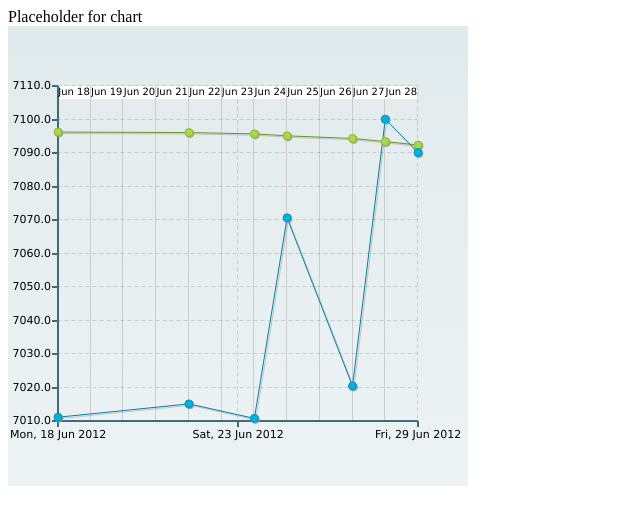
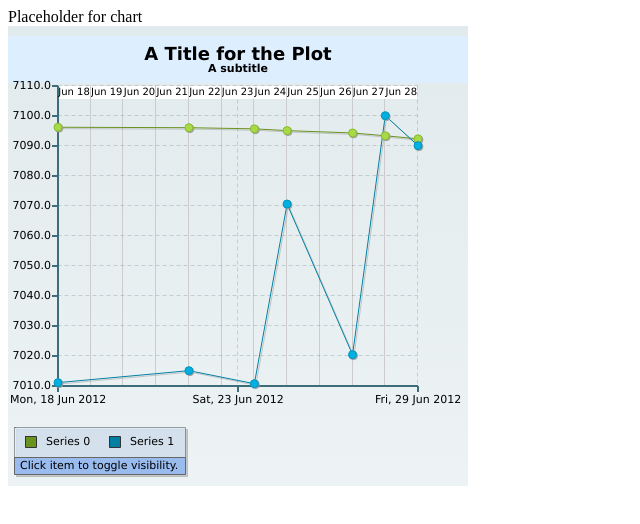
Before and after one commit to ctarrington/CanvasSamples, a plain HTML site: page try01_linechart/index.html in a window 1280 px wide. Shown: the whole page, without its empty margins (0-640 px from the left). Drawn offline with nearby package versions, Linux system fonts and the light colour scheme.

Commit message:
Factor out Zing specific logic

```diff
--- a/try01_linechart/displayChart.js
+++ b/try01_linechart/displayChart.js
@@ -1,68 +1,17 @@
 $(document).ready(function() {
-
-	var DATATYPE_TO_TRANSFORM = {};
-	DATATYPE_TO_TRANSFORM[dataParser.DataType.DATE.name] = {type: "date", all:"%D, %d %M %Y"};
-	DATATYPE_TO_TRANSFORM[dataParser.DataType.DATE_TIME.name] = {type: "date", all:"%D, %d %M %Y<br />%h:%i %A"};
-	DATATYPE_TO_TRANSFORM[dataParser.DataType.TIME.name] = {type: "date", all:"%h:%i"};
-
-	var config = {
-		graphset: [
-		{plot:{exact:true, decimals:4},
-		 type: 'line',
-		 "scale-y":{
-		 	"zooming":true,
-		 	"min-value":"auto"
-		 },
-         "scale-x":{
-         	"zooming":true,
-            "min-value":null
-         },
-		 series: []
-		}]
-	};
-
 
 	function processData(rawdata)
 	{
 		var parsed = dataParser.parseOutputFromAnalysis(rawdata);
-		var data = parsed.data;
 
-		for (var series_ctr=0; series_ctr < data[0].length-1;series_ctr++)
-		{
-			config.graphset[0].series[series_ctr] = {"line-width": 1};
-			config.graphset[0].series[series_ctr].values = [];
+		var params = {};
+		params.plotTitle = 'A Title for the Plot';
+		params.plotSubtitle = 'A subtitle';
 
-			for (var row_ctr = 0; row_ctr < data.length; row_ctr++)
-			{
-				config.graphset[0].series[series_ctr].values[row_ctr] = [data[row_ctr][0], data[row_ctr][series_ctr+1]];
-			}
-		}
 
-		config.graphset[0]["scale-x"]["min-value"] = parsed.xaxis.min;
-
-		if (parsed.xaxis.dataType && DATATYPE_TO_TRANSFORM[parsed.xaxis.dataType.name])
-		{
-			config.graphset[0]["scale-x"].transform = DATATYPE_TO_TRANSFORM[parsed.xaxis.dataType.name];
-		}
-
-		if (parsed.yaxis.dataType && DATATYPE_TO_TRANSFORM[parsed.yaxis.dataType.name])
-		{
-			config.graphset[0]["scale-y"].transform = DATATYPE_TO_TRANSFORM[parsed.yaxis.dataType.name];
-		}
-
-		zingchart.render({
-			data : config,
-			width : 460,
-			height : 460,
-			container : 'zingchart'
-		});
-
+		zingCharter.createChart('zingchart', parsed, params);
 	}
 
 	$.get('short_formatted_longdate_vs_decimal.txt', processData);
 	//$.get('formatted_dt_vs_decimals.txt', processData);
-
-
-
-
 });
--- a/try01_linechart/index.html
+++ b/try01_linechart/index.html
@@ -6,12 +6,11 @@
      <script type="text/javascript" src="http://ajax.googleapis.com/ajax/libs/jqueryui/1.8.9/jquery-ui.min.js"></script>
      <script type="text/javascript" src="zingchart-html5-min.js"></script>
      <script src='dataParser.js'></script>
+     <script src='zingCharter.js'></script>
      <script src='displayChart.js'></script>
    </head>
 
   <body>
     <div id="zingchart">Placeholder for chart</div>
-
-
   </body>
 </html>
--- /dev/null
+++ b/try01_linechart/zingCharter.js
@@ -0,0 +1,136 @@
+var zingCharter = zingCharter || {};
+
+(function() {
+
+	var DATATYPE_TO_TRANSFORM = {};
+	DATATYPE_TO_TRANSFORM[dataParser.DataType.DATE.name] = {type: "date", all:"%D, %d %M %Y"};
+	DATATYPE_TO_TRANSFORM[dataParser.DataType.DATE_TIME.name] = {type: "date", all:"%D, %d %M %Y<br />%h:%i %A"};
+	DATATYPE_TO_TRANSFORM[dataParser.DataType.TIME.name] = {type: "date", all:"%h:%i"};
+
+	var gui = {behaviors: [/*{id:"ViewSource",enabled:"none"},*/ {id:"BugReport",enabled:"none"},{id:"LogScale",enabled:"none"}]};
+
+	var plotarea = {
+		"position":"0% 0%",
+		"margin-top":60,
+		"margin-right":50,
+		"margin-left":50,
+		"margin-bottom":100
+	};
+
+	var graphsetTitle = {
+		text: null,
+	 	"background-color":"#def",
+        "position":"0% 0%",
+        "height":47,
+        "font-size":18,
+        "padding-top":-5,
+        "margin-top":10,
+        "margin-right":0,
+        "margin-left":0,
+        "margin-bottom":10,
+        "color":"#000"
+    };
+
+    var graphsetSubtitle = {text:null, color:"#000"};
+
+    var guide = {
+            "visible":true,
+            "alpha":1,
+            "tooltip-text":"%v",
+            "line-color":"#000000",
+            "line-width":1,
+            "line-gap-size":0
+    };
+
+    var legend = {
+    		"position":"0% 85%",
+            "margin-left":10,
+            "margin-right":10,
+            "margin-top":10,
+            "margin-bottom":10,
+            "layout":"1x",
+            "alpha":0.63,
+            "background-color":"#def",
+            "draggable":false,
+            "drag-handler":"icon",
+            "minimize": false,
+            "item":{
+                "toggle":true,
+                "toggle-action":"hide"
+            },
+            "footer":{
+                "text":"Click item to toggle visibility.",
+                "color":"#000",
+                "alpha":1,
+                "background-color":"#9be"
+            }
+    };
+
+	var config = {
+		gui: gui,
+		exact:true,
+		graphset: [
+		{
+		 plotarea: plotarea,
+		 title: graphsetTitle,
+		 subtitle: graphsetSubtitle,
+		 legend: legend,
+		 guide: guide,
+		 type: 'line',
+		 "scale-y":{
+		 	"zooming":true,
+		 	"min-value":"auto"
+		 },
+         "scale-x":{
+         	"zooming":true,
+            "min-value":null
+         },
+		 series: []
+		}]
+	};
+
+	function createChart(containerId, parsedData, params)
+	{
+		// populate config from params or use defaults
+		var params = params || {};
+		graphsetTitle.text = params.plotTitle || "Default Title";
+		graphsetSubtitle.text = params.plotSubtitle || "";
+
+		var data = parsedData.data;
+
+		for (var series_ctr=0; series_ctr < data[0].length-1;series_ctr++)
+		{
+			config.graphset[0].series[series_ctr] = {"line-width": 1};
+			config.graphset[0].series[series_ctr].values = [];
+
+			for (var row_ctr = 0; row_ctr < data.length; row_ctr++)
+			{
+				config.graphset[0].series[series_ctr].values[row_ctr] = [data[row_ctr][0], data[row_ctr][series_ctr+1]];
+			}
+		}
+
+		config.graphset[0]["scale-x"]["min-value"] = parsedData.xaxis.min;
+
+		if (parsedData.xaxis.dataType && DATATYPE_TO_TRANSFORM[parsedData.xaxis.dataType.name])
+		{
+			config.graphset[0]["scale-x"].transform = DATATYPE_TO_TRANSFORM[parsedData.xaxis.dataType.name];
+		}
+
+		if (parsedData.yaxis.dataType && DATATYPE_TO_TRANSFORM[parsedData.yaxis.dataType.name])
+		{
+			config.graphset[0]["scale-y"].transform = DATATYPE_TO_TRANSFORM[parsedData.yaxis.dataType.name];
+		}
+
+		zingchart.render({
+			data : config,
+			width : 460,
+			height : 460,
+			container : containerId
+		});
+	}
+
+
+	// public exposures
+	zingCharter.createChart = createChart;
+
+})();
```
